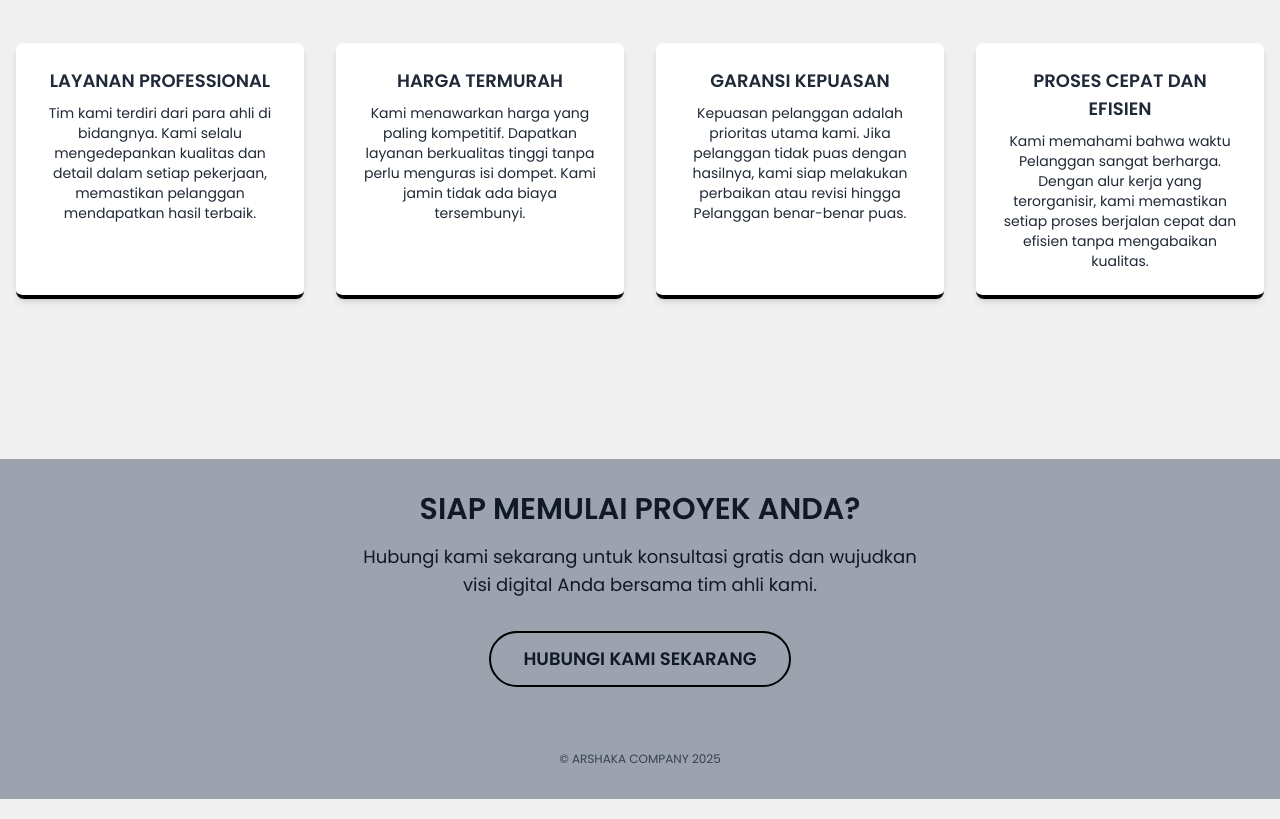
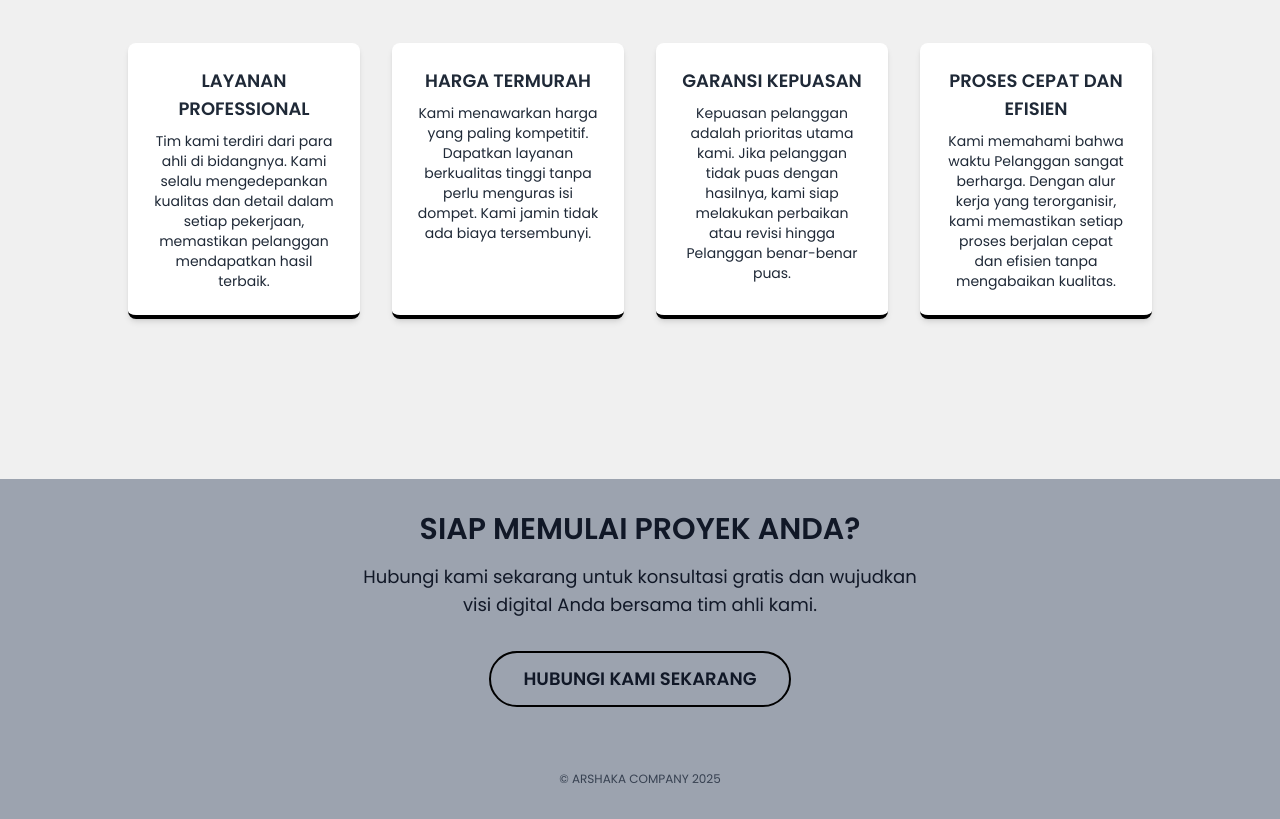
Before and after one commit to ArshakaMarket/Arshaka, a plain HTML site: page index.html in a window 1280 px wide. Shown: the part 477-1296 px from the top of the page. Drawn offline with nearby package versions, Linux system fonts and the light colour scheme.

Commit message:
index.html

```diff
--- a/index.html
+++ b/index.html
@@ -68,6 +68,7 @@
 
     <!-- Header & Navigation Section -->
     <header class="pt-16 pb-8 text-center px-4">
+        <div class="max-w-screen-lg mx-auto">
             <h1 class="text-3xl font-semibold mb-2">WELCOME TO</h1>
             <h2 class="arshaka-title text-7xl font-bold tracking-tight mb-16">Arshaka</h2>
 
@@ -119,11 +120,12 @@
                     <span class="mt-2 text-sm font-semibold tracking-wider icon-nav-text">CONTACT</span>
                 </a>
             </nav>
+        </div>
     </header>
 
     <main class="py-16 px-4">
         <!-- "Why Choose Us" Section -->
-        <section class="mb-16 text-center">
+        <section class="mb-16 text-center max-w-screen-lg mx-auto">
             <h2 class="text-2xl sm:text-3xl font-bold mb-12">MENGAPA MEMILIH KAMI?</h2>
             <div class="grid grid-cols-1 md:grid-cols-2 lg:grid-cols-4 gap-8">
                 <!-- Column 1 with no Gemini API integration -->
@@ -152,6 +154,7 @@
 
     <!-- Final CTA & Footer Section -->
     <footer class="bg-gray-400 p-8 text-center text-gray-900 mt-8">
+        <div class="max-w-screen-lg mx-auto">
             <h2 class="text-3xl font-bold mb-4">SIAP MEMULAI PROYEK ANDA?</h2>
             <p class="text-lg mb-8 max-w-xl mx-auto">
                 Hubungi kami sekarang untuk konsultasi gratis dan wujudkan visi digital Anda bersama tim ahli kami.
@@ -160,6 +163,7 @@
                 HUBUNGI KAMI SEKARANG
             </a>
             <p class="mt-16 text-xs text-gray-700">© ARSHAKA COMPANY 2025</p>
+        </div>
     </footer>
 
     <!-- JavaScript is now empty -->
```
Lines whose indentation alone changed are shown as unchanged.
